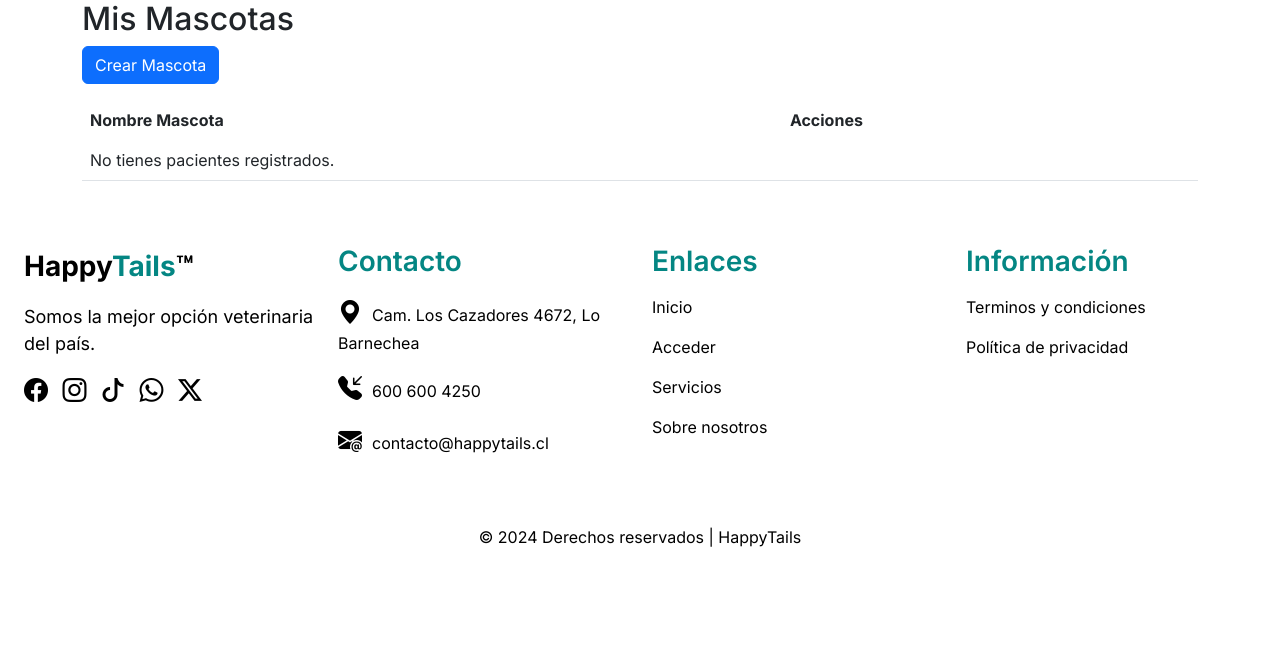
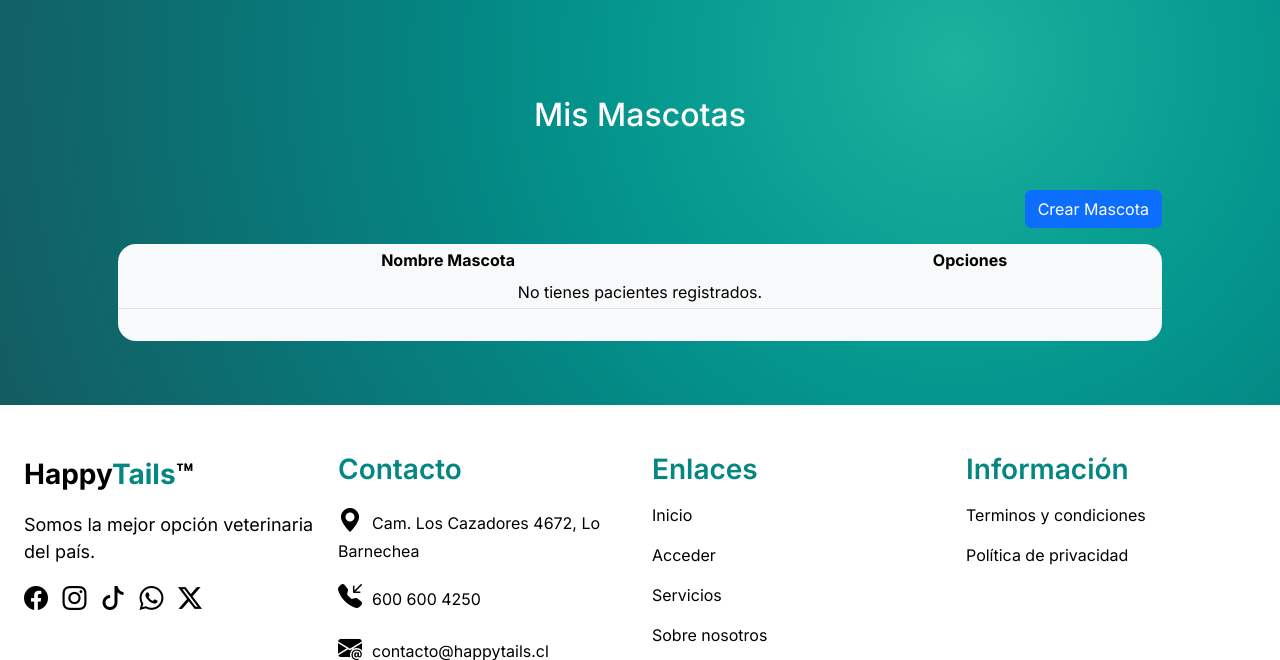
Before and after one commit to INFFame/happytails, a Django app: page /pacientes/seleccionar/ in a window 1280 px wide. Shown: the part 77-737 px from the top of the page. Before the commit the page ends 624 px from the top, so only its background shows below. Run offline with Django 5.2, Linux system fonts and the light colour scheme; the visitor is signed in with stand-in values (Sample User, id 1); data that the repository does not hold is empty; some libraries are stand-ins or nearby versions.

Commit message:
ver paciente modificado

```diff
--- a/pacientes/templates/pacientes/ver_paciente.html
+++ b/pacientes/templates/pacientes/ver_paciente.html
@@ -1,27 +1,31 @@
 {% extends 'base.html' %}
-
+{% load widget_tweaks %}
 {% block contenido %}
-<div class="container">
-    <h2>Mis Mascotas</h2>
-    <div class="mb-3">
+{% load static %}
+<body>
+    <main>
+        <div class="container-fluid bg-verde">
+            <div class="container p-5">
+                <h2 class="text-center py-5 text-white">Mis Mascotas</h2>
+                <div class="mb-3 text-end">
                     <a href="{% url 'crear_paciente' %}" class="btn btn-primary">Crear Mascota</a>
                 </div>
-    <table class="table">
+                <table class="table table-light table-sm table-bordered-dark table-hover text-center">
                     <thead>
                         <tr>
-                <th>Nombre Mascota</th>
-                <th>Acciones</th>
+                            <th class="tabla-esquina-1">Nombre Mascota</th>
+                            <th class="tabla-esquina-2">Opciones</th>
                         </tr>
                     </thead>
                     <tbody>
                         {% for paciente in pacientes %}
                         <tr>
-                    <td>{{ paciente.nombre_paciente }}</td>
+                            <td class="text-capitalize">{{ paciente.nombre_paciente }}</td>
                             <td>
-                        <a href="{% url 'editar_paciente' paciente.id %}" class="btn btn-secondary">Editar</a>
+                                <a href="{% url 'editar_paciente' paciente.id %}" class="btn btn-secondary mx-1">Editar</a>
                                 <form method="post" action="{% url 'eliminar_paciente' paciente.id %}" style="display:inline;">
                                     {% csrf_token %}
-                            <button type="submit" class="btn btn-danger" onclick="return confirm('¿Estás seguro de que deseas eliminar este paciente?');">Eliminar</button>
+                                    <button type="submit" class="btn btn-danger mx-1" onclick="return confirm('¿Estás seguro de que deseas eliminar este paciente?');">Eliminar</button>
                                 </form>
                             </td>
                         </tr>
@@ -31,6 +35,15 @@
                         </tr>
                         {% endfor %}
                     </tbody>
+                    <thead>
+                        <tr>
+                            <th class="tabla-esquina-3"><br></th>
+                            <th class="tabla-esquina-4"><br></th>
+                        </tr>
+                    </thead>
                 </table>
             </div>
+        </div>
+    </main>
+</body>
 {% endblock %}
```
Lines whose indentation alone changed are shown as unchanged.
